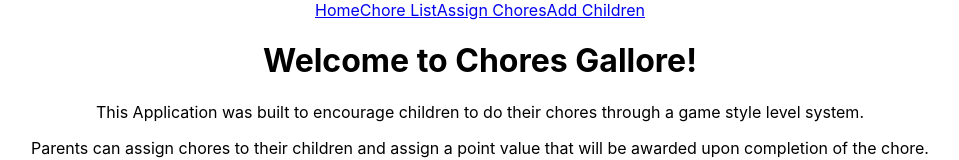
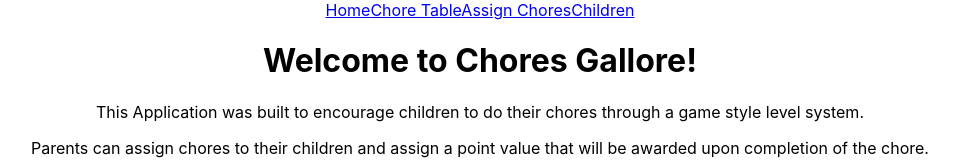
Before and after one commit to mykovasyl/phase-3-project-frontend, a React (Create React App) app: page / in a window 1280 px wide. Shown: the top 160 px of the page, without its empty margins (160-1119 px from the left). Built offline with nearby package versions, Linux system fonts and the light colour scheme; no server answers.

Commit message:
change page names

```diff
--- a/src/NavBar.js
+++ b/src/NavBar.js
@@ -5,9 +5,9 @@ function NavBar() {
   return (
     <nav id="navigation">
       <Link to="/">Home</Link>
-      <Link to="/chorelist">Chore List</Link>
+      <Link to="/chorelist">Chore Table</Link>
       <Link to="/assignchores">Assign Chores</Link>
-      <Link to="/addchildren">Add Children</Link>
+      <Link to="/addchildren">Children</Link>
     </nav>
   );
 }
```
